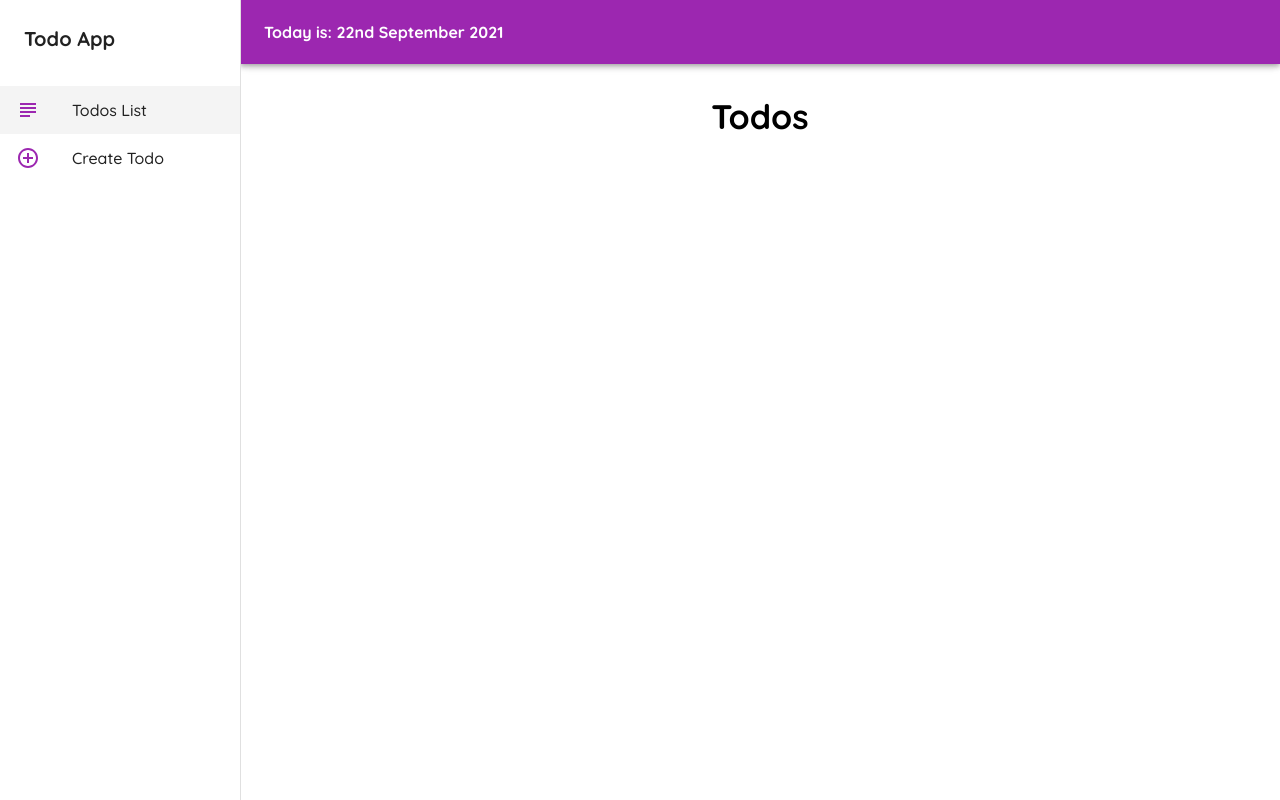
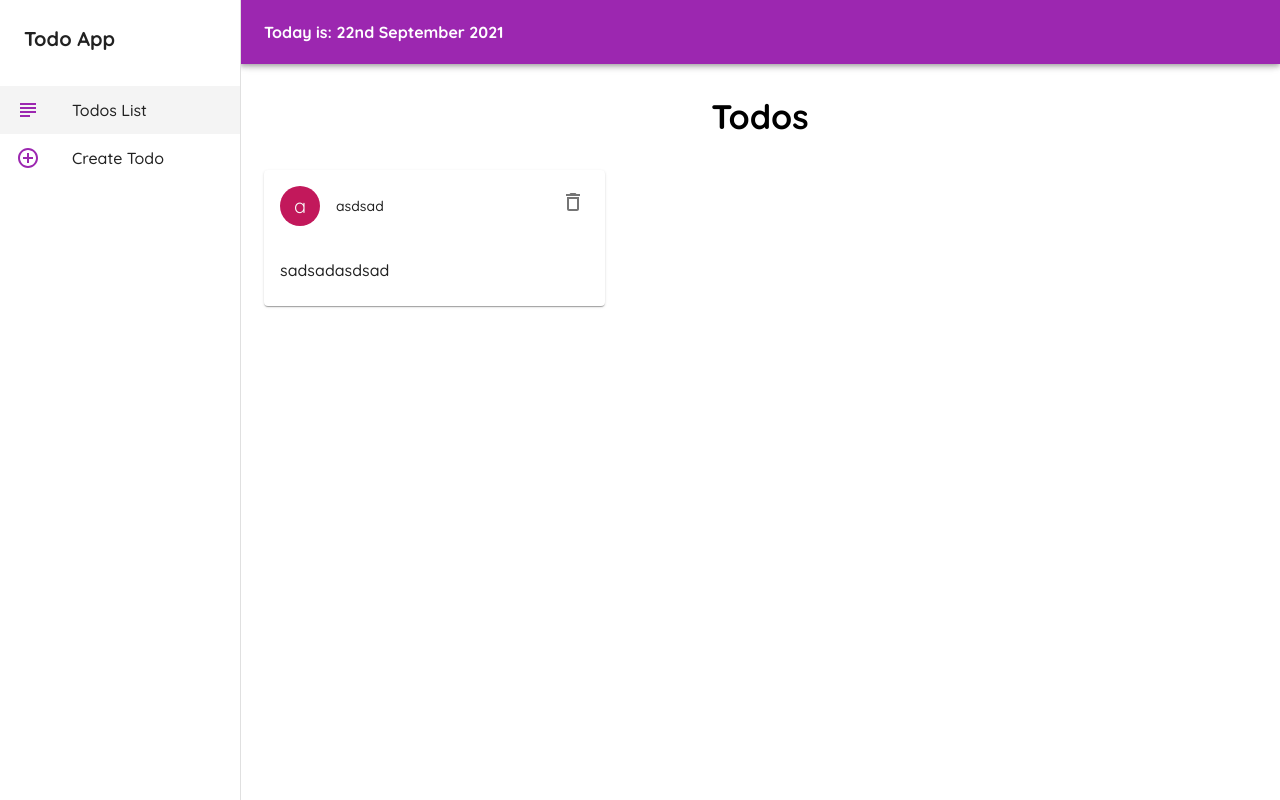
Before and after one commit to MSalman6/react-todo-app, a React (Create React App) app: page / in a window 1280 px wide. Built offline with nearby package versions, Linux system fonts and the light colour scheme; data requests are answered from the project's data file.

Commit message:
added avatars to card and remove unused imports

```diff
--- a/data/db.json
+++ b/data/db.json
@@ -1,3 +1,9 @@
 {
-  "todos": []
+  "todos": [
+    {
+      "title": "asdsad",
+      "description": "sadsadasdsad",
+      "id": 3
+    }
+  ]
 }
--- a/src/App.js
+++ b/src/App.js
@@ -1,9 +1,8 @@
 import Home from "./Home";
 import NotFound from "./404";
 import Layout from "./Layout";
-import NavBar from "./NavBar";
 import AddTodo from "./AddTodo";
-import { purple, red } from "@material-ui/core/colors";
+import { purple } from "@material-ui/core/colors";
 import { createTheme, ThemeProvider  } from "@material-ui/core";
 import { BrowserRouter as Router, Route, Switch } from "react-router-dom";
 
--- a/src/Card.js
+++ b/src/Card.js
@@ -1,11 +1,20 @@
-import { Button, Card, CardHeader, IconButton, Typography } from "@material-ui/core";
+import { Avatar, Card, CardHeader, IconButton, Typography } from "@material-ui/core";
+import { purple, red, green, pink, orange, brown } from "@material-ui/core/colors";
 import { DeleteOutlineOutlined } from "@material-ui/icons";
 import CardContent from '@mui/material/CardContent';
 
+const colors = [purple, red, green, pink, orange, brown];
+
 const TodoCard = ({todo, handleDelete}) => {
+
     return (
         <Card>
             <CardHeader style={{overflow: "hidden"}}
+                avatar={
+                    <Avatar style={{backgroundColor: colors[Math.floor(Math.random() * colors.length)][700]}}>
+                        {todo.title[0]}
+                    </Avatar>
+                }
                 title={todo.title}
                 action={
                     <IconButton onClick={() => handleDelete(todo)}>
--- a/src/Home.js
+++ b/src/Home.js
@@ -4,7 +4,7 @@ import { connect } from "react-redux";
 import { useEffect } from "react";
 import { useHistory } from "react-router-dom";
 import TodoCard from "./Card";
-import { Container, Grid, Typography } from "@material-ui/core";
+import { Container, Typography } from "@material-ui/core";
 import { makeStyles } from "@material-ui/core";
 import { purple } from "@material-ui/core/colors";
 import Masonry from "react-masonry-css";
--- a/src/Layout.js
+++ b/src/Layout.js
@@ -86,7 +86,7 @@ const Layout = ({children}) => {
                                 button
                                 key={listItem.text}
                                 onClick={() => history.push(listItem.path)}
-                                className={location.pathname == listItem.path ? classes.active : null}
+                                className={location.pathname === listItem.path ? classes.active : null}
                             >
                                 <ListItemIcon>
                                     {listItem.icon}
```
